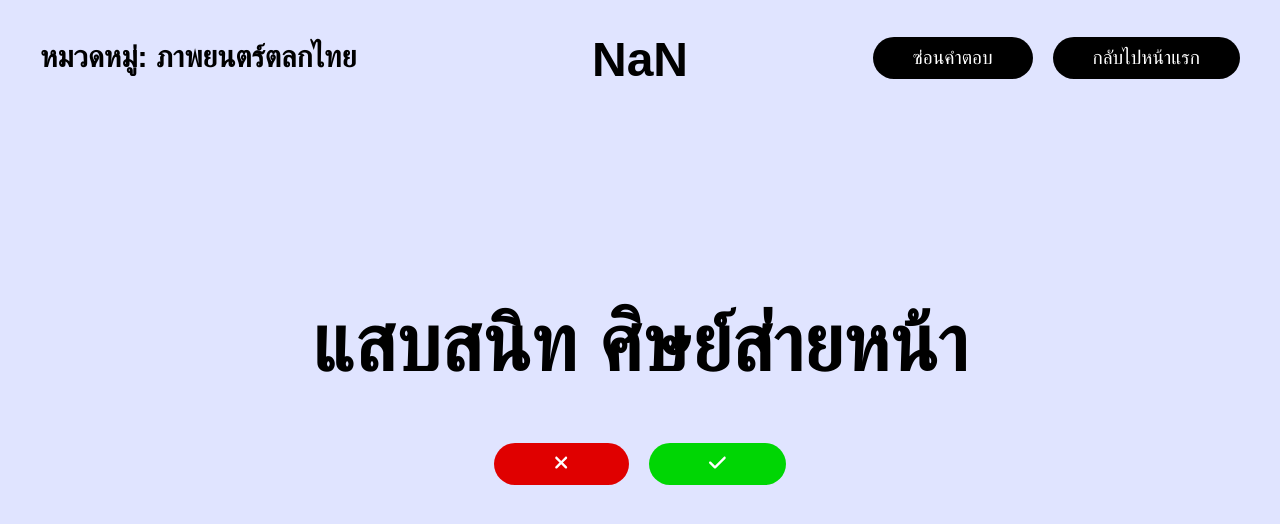
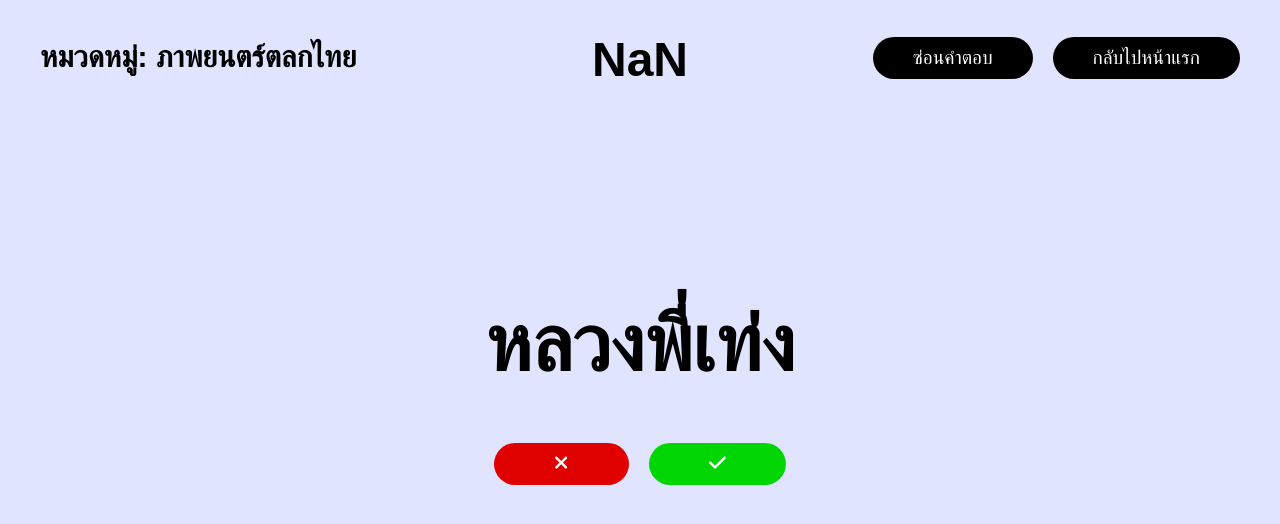
Before and after one commit to suttirakcha/lets-guess, a React (Create React App) app: page /th/thai-comedy-films in a window 1280 px wide. Shown: the top 524 px of the page. Built offline with nearby package versions, Linux system fonts and the light colour scheme; a web font is replaced by a local one.

Commit message:
Commit Codes

```diff
--- a/src/th/categories/seasoning.js
+++ b/src/th/categories/seasoning.js
@@ -3,6 +3,6 @@ import "../../App.scss";
 import QuestionsTh from "../components/questions";
 
 export default function SeasoningTh(){
-  const words = ["ซอส","น้ำปลา","เกลือ","น้ำตาล","ผงชูรส","พริกป่น","น้ำปลาพริก","ซีอิ๊ว","ซีอิ๊วขาว","ซีอิ๊วดำ","ซอสหอยนางรม","น้ำมันงา","น้ำพริก","พริกไทยป่น","น้ำส้มสายชู","พริก","ผักชี","ถั่วลิสง","น้ำจิ้ม","กระเทียม","หอมเจียว","กระเทียมเจียว","ผงกะหรี่","น้ำตาลปีบ","น้ำมะนาว","น้ำมะขาม","น้ำจิ้มแจ่ว","น้ำตาลทราย","ต้นหอม","หอมใหญ่","เทอริยากิ","โรสแมรี่","ออริกาโน่","ซอสมะเขือเทศ","ซอสพริก","โชยุ","วาซาบิ","น้ำพริกเผา","กะทิ","เต้าเจี้ยว","ปลาร้า","กะปิ"];
+  const words = ["ซอส","น้ำปลา","เกลือ","น้ำตาล","ผงชูรส","พริกป่น","น้ำปลาพริก","ซีอิ๊ว","ซีอิ๊วขาว","ซีอิ๊วดำ","ซอสหอยนางรม","น้ำมันงา","น้ำพริก","พริกไทยป่น","น้ำส้มสายชู","พริก","ผักชี","ถั่วลิสง","น้ำจิ้ม","กระเทียม","หอมเจียว","กระเทียมเจียว","ผงกะหรี่","น้ำตาลปีบ","น้ำมะนาว","น้ำมะขาม","น้ำจิ้มแจ่ว","น้ำตาลทราย","ต้นหอม","หอมใหญ่","เทอริยากิ","โรสแมรี่","ออริกาโน่","ซอสมะเขือเทศ","ซอสพริก","โชยุ","วาซาบิ","น้ำพริกเผา","กะทิ","เต้าเจี้ยว","ปลาร้า","กะปิ","มายองเนส","ครีม"];
   return (<QuestionsTh answers={words} category="เครื่องปรุง" redirect="/th/seasoning"/>)
 }
--- a/src/th/categories/thai-comedy-films.js
+++ b/src/th/categories/thai-comedy-films.js
@@ -3,6 +3,6 @@ import "../../App.scss";
 import QuestionsTh from "../components/questions";
 
 export default function ThaiComedyFilms(){
-  const words = ["พี่มาก..พระโขนง","ไอฟาย..แต๊งกิ้ว..เลิฟยู้","ซักซี้ด ห่วยขั้นเทพ","อ้าย..คนหล่อลวง","ระวัง..สิ้นสุดทางเพื่อน","ATM เออรัก เออเร่อ","เมย์ไหน ไฟแรงเฟร่อ","น้อง.พี่.ที่รัก","กวน มึน โฮ","ไบค์แมน ศักรินทร์ตูดหมึก","แฟนฉัน","บุพเพสันนิวาส 2","พี่นาค 2","อีเรียมซิ่ง","เฮ้ย! ลูกเพ่ นี่ลูกพ่อ","แสบสนิท ศิษย์ส่ายหน้า","หลวงพี่เท่ง","แหยม ยโสธร","มนต์เลิฟสิบหมื่น","หอแต๋วแตก","โกยเถอะโยม","มิดไมล์","คุณนายโฮ","จำเนียร วิเวียน โตมร","โหดหน้าเหี่ยว","ว้อ หมาบ้ามหาสนุก","สุดเขตสเลดเป็ด","ฟ้าใส ใจชื่นบาน","หลวงพี่แจ๊ส 4G","หลวงพี่แจ๊ส 5G","รถไฟฟ้า มาหานะเธอ","หลวงพี่เท่ง","ตุ๊ดซี่ส์ แอนด์ เดอะเฟค","ป๊าด 888 แรงทะลุนรก","ตั๊ดสู้ฟุด"];
+  const words = ["พี่มาก..พระโขนง","ไอฟาย..แต๊งกิ้ว..เลิฟยู้","ซักซี้ด ห่วยขั้นเทพ","อ้าย..คนหล่อลวง","ระวัง..สิ้นสุดทางเพื่อน","ATM เออรัก เออเร่อ","เมย์ไหน ไฟแรงเฟร่อ","น้อง.พี่.ที่รัก","กวน มึน โฮ","ไบค์แมน ศักรินทร์ตูดหมึก","แฟนฉัน","บุพเพสันนิวาส 2","พี่นาค 2","อีเรียมซิ่ง","เฮ้ย! ลูกเพ่ นี่ลูกพ่อ","แสบสนิท ศิษย์ส่ายหน้า","หลวงพี่เท่ง","แหยม ยโสธร","มนต์เลิฟสิบหมื่น","หอแต๋วแตก","โกยเถอะโยม","มิดไมล์","คุณนายโฮ","จำเนียร วิเวียน โตมร","โหดหน้าเหี่ยว","ว้อ หมาบ้ามหาสนุก","สุดเขตสเลดเป็ด","ฟ้าใส ใจชื่นบาน","หลวงพี่แจ๊ส 4G","หลวงพี่แจ๊ส 5G","รถไฟฟ้า มาหานะเธอ","หลวงพี่เท่ง","ตุ๊ดซี่ส์ แอนด์ เดอะเฟค","ป๊าด 888 แรงทะลุนรก","ตั๊ดสู้ฟุด","มะหมา 4 ขาครับ","มะหมา 2","เมล์นรก หมวยยกล้อ"];
   return (<QuestionsTh answers={words} category="ภาพยนตร์ตลกไทย" redirect="/th/thai-comedy-films"/>)
 }
```
